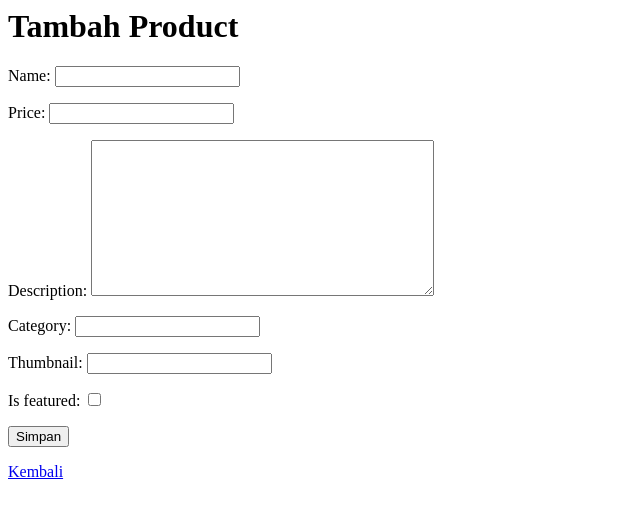
After one commit to Saikhah/saikhahstation, a Django app: page /create-product/ in a window 1280 px wide. The commit adds this page. Shown: the top 518 px of the page, without its empty margins (0-640 px from the left). Run offline with Django 5.2, Linux system fonts and the light colour scheme.

Commit message:
Tugas Individu 3

```diff
--- /dev/null
+++ b/main/forms.py
@@ -0,0 +1,7 @@
+from django.forms import ModelForm
+from main.models import Product
+
+class ProductForm(ModelForm):
+    class Meta:
+        model = Product
+        fields = ["name", "price", "description", "category", "thumbnail", "is_featured"]
--- a/main/models.py
+++ b/main/models.py
@@ -1,12 +1,19 @@
+import uuid
 from django.db import models
 
 class Product(models.Model):
-    name = models.CharField(max_length=255)  # nama item
-    price = models.IntegerField()            # harga item
-    description = models.TextField()         # deskripsi item
-    thumbnail = models.URLField()            # gambar item
-    category = models.CharField(max_length=100)  # kategori item
-    is_featured = models.BooleanField(default=False)  # status unggulan item
+    id = models.UUIDField(primary_key=True, default=uuid.uuid4, editable=False)
+    name = models.CharField(max_length=255)
+    price = models.IntegerField()
+    description = models.TextField()
+    thumbnail = models.URLField()
+    category = models.CharField(max_length=100)
+    is_featured = models.BooleanField(default=False)
+
+# class Employee(models.Model):
+#     name = models.CharField(max_length=255)
+#     age = models.IntegerField()
+#     persona = models.TextField()
 
     def __str__(self):
         return self.name
--- /dev/null
+++ b/main/templates/create_product.html
@@ -0,0 +1,9 @@
+<h1>Tambah Product</h1>
+
+<form method="post">
+  {% csrf_token %}
+  {{ form.as_p }}
+  <button type="submit">Simpan</button>
+</form>
+
+<a href="{% url 'main:show_main' %}">Kembali</a>
--- a/main/urls.py
+++ b/main/urls.py
@@ -1,8 +1,17 @@
 from django.urls import path
-from main.views import show_main
+from main.views import (
+    show_main, create_product, show_product,
+    show_xml, show_json, show_xml_by_id, show_json_by_id
+)
 
 app_name = 'main'
 
 urlpatterns = [
     path('', show_main, name='show_main'),
+    path('create-product/', create_product, name='create_product'),
+    path('product/<uuid:id>/', show_product, name='show_product'),
+    path('xml/', show_xml, name='show_xml'),
+    path('json/', show_json, name='show_json'),
+    path('xml/<uuid:product_id>/', show_xml_by_id, name='show_xml_by_id'),
+    path('json/<uuid:product_id>/', show_json_by_id, name='show_json_by_id'),
 ]
--- a/main/views.py
+++ b/main/views.py
@@ -1,9 +1,55 @@
-from django.shortcuts import render
+from django.shortcuts import render, redirect, get_object_or_404
+from main.forms import ProductForm
+from main.models import Product
+from django.http import HttpResponse
+from django.core import serializers
 
 def show_main(request):
+    product_list = Product.objects.all()
     context = {
         'name': 'Saikhah Ummu Anja Amalia',
-        'class': 'PBP D'
+        'class': 'PBP D',
+        'product_list': product_list,
     }
 
     return render(request, "main.html", context)
+
+def create_product(request):
+    form = ProductForm(request.POST or None)
+    if request.method == "POST" and form.is_valid():
+        form.save()
+        return redirect('main:show_main')
+    return render(request, "create_product.html", {'form': form})
+
+def show_product(request, id):
+    product = get_object_or_404(Product, pk=id)
+    return render(request, "product_detail.html", {'product': product})
+
+def show_xml(request):
+    product_list = Product.objects.all()
+    xml_data = serializers.serialize("xml", product_list)
+    return HttpResponse(xml_data, content_type="application/xml")
+
+def show_json(request):
+    product_list = Product.objects.all()
+    json_data = serializers.serialize("json", product_list)
+    return HttpResponse(json_data, content_type="application/json")
+
+def show_xml_by_id(request, product_id):
+    try:
+        product_item = Product.objects.filter(pk=product_id)
+        if not product_item.exists():
+            return HttpResponse(status=404)
+        xml_data = serializers.serialize("xml", product_item)
+        return HttpResponse(xml_data, content_type="application/xml")
+    except Product.DoesNotExist:
+        return HttpResponse(status=404)
+
+# JSON by ID
+def show_json_by_id(request, product_id):
+    try:
+        product_item = Product.objects.get(pk=product_id)
+        json_data = serializers.serialize("json", [product_item])
+        return HttpResponse(json_data, content_type="application/json")
+    except Product.DoesNotExist:
+        return HttpResponse(status=404)
--- a/saikhahstation/settings.py
+++ b/saikhahstation/settings.py
@@ -33,6 +33,10 @@ DEBUG = True
 
 ALLOWED_HOSTS = ["localhost", "127.0.0.1", "saikhah-ummu-saikhahstation.pbp.cs.ui.ac.id", "*"]
 
+CSRF_TRUSTED_ORIGINS = [
+    "https://saikhah-ummu-saikhahstation.pbp.cs.ui.ac.id"
+]
+
 
 # Application definition
 
@@ -61,7 +65,7 @@ ROOT_URLCONF = 'saikhahstation.urls'
 TEMPLATES = [
     {
         'BACKEND': 'django.template.backends.django.DjangoTemplates',
-        'DIRS': [],
+        'DIRS': [BASE_DIR / 'templates'],
         'APP_DIRS': True,
         'OPTIONS': {
             'context_processors': [
```
Also changed, not shown: main/templates/main.html (+37 -3 lines), main/templates/product_detail.html (added, +16 -0 lines), templates/base.html (added, +13 -0 lines), README.md, Screenshot 2025-09-16 235953.png (added), Screenshot 2025-09-17 000028.png (added), Screenshot 2025-09-17 000108.png (added), Screenshot 2025-09-17 000206.png (added), image-1.png (added), main/migrations/0002_alter_product_id.py (added).
